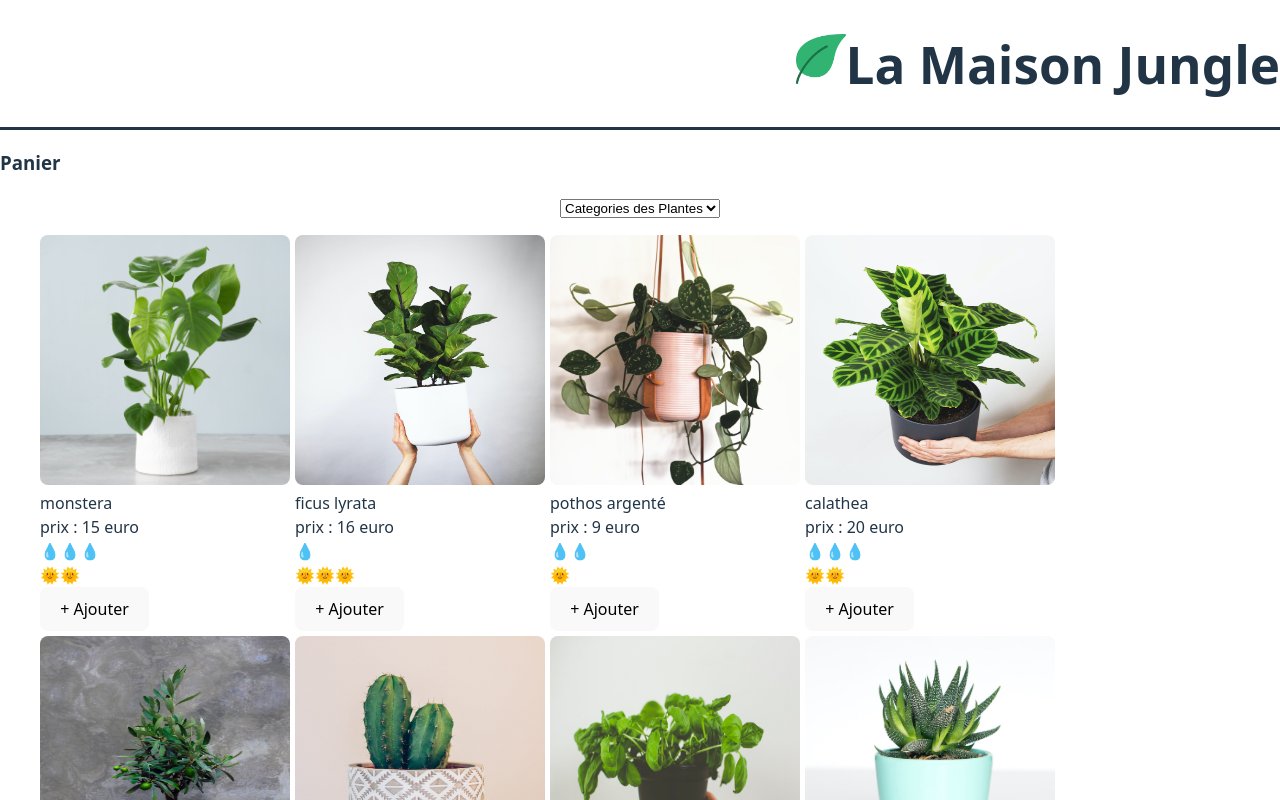
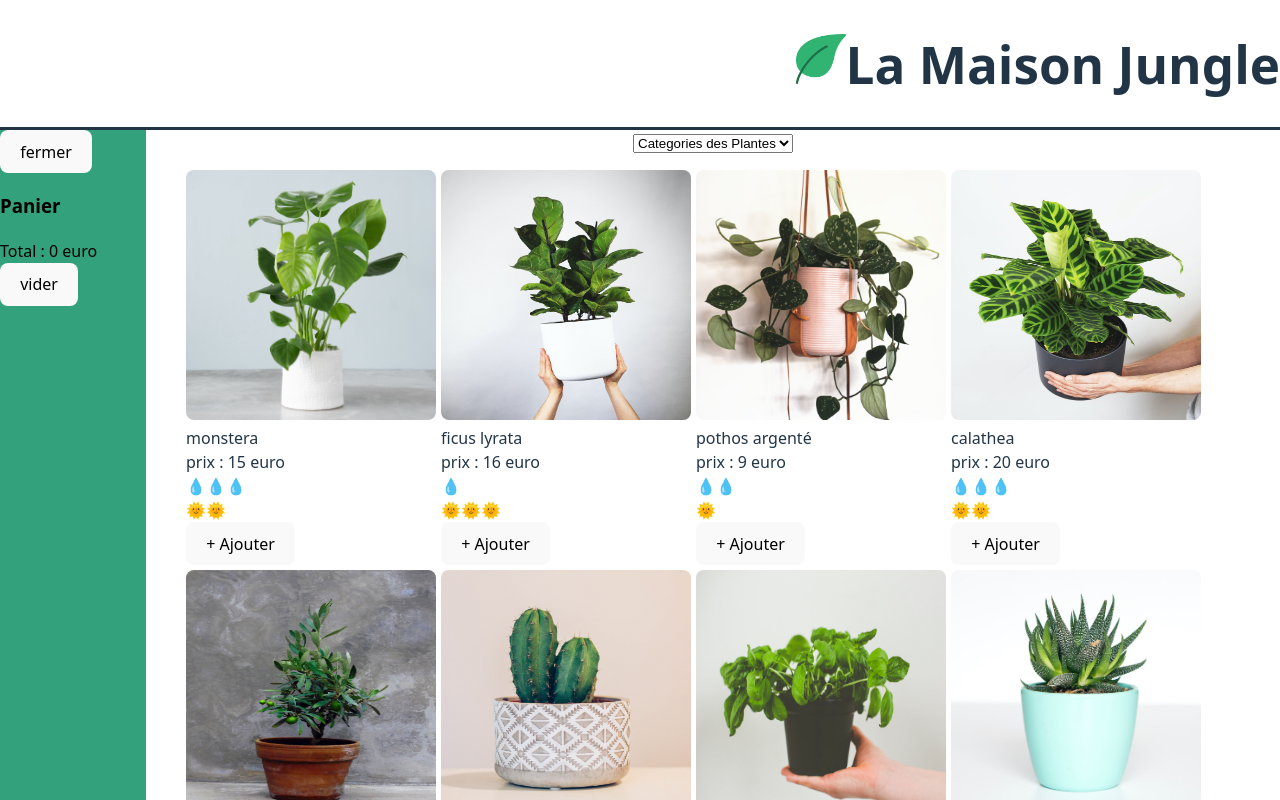
Before and after one commit to Tanjona-Dev/La-Maison-Jungle2-, a React (Vite) app: page / in a window 1280 px wide. Shown: the top 800 px of the page. Built offline with nearby package versions, Linux system fonts and the light colour scheme.

Commit message:
Categorie et Panier mise a jours et marche bien

```diff
--- a/src/App.css
+++ /dev/null
@@ -1,41 +0,0 @@
-#root {
-  max-width: 1280px;
-  padding: 2rem;
-  text-align: center;
-}
-
-.logo {
-  height: 6em;
-  padding: 1.5em;
-  will-change: filter;
-  transition: filter 300ms;
-}
-.logo:hover {
-  filter: drop-shadow(0 0 2em #646cffaa);
-}
-.logo.react:hover {
-  filter: drop-shadow(0 0 2em #61dafbaa);
-}
-
-@keyframes logo-spin {
-  from {
-    transform: rotate(0deg);
-  }
-  to {
-    transform: rotate(360deg);
-  }
-}
-
-@media (prefers-reduced-motion: no-preference) {
-  a:nth-of-type(2) .logo {
-    animation: logo-spin infinite 20s linear;
-  }
-}
-
-.card {
-  padding: 2em;
-}
-
-.read-the-docs {
-  color: #888;
-}
--- a/src/App.jsx
+++ b/src/App.jsx
@@ -1,16 +1,19 @@
 import { useState } from "react";
 import Banner from "./Components/Banner";
 import Shopping from "./Components/Shopping";
-import Panier from './Components/Cart'
-
+import Panier from "./Components/Cart";
+import "./Style/App.css"
 function App() {
   const [cart, setCart] = useState([]);
   return (
-    <>
+    <div >
       <Banner />
-      < Panier cart={cart} setCart={setCart} />
+      <div className="flexBody">
+      <Panier cart={cart} setCart={setCart} />
       <Shopping cart={cart} setCart={setCart} />
-    </>
+      </div>
+
+    </div>
   );
 }
 
--- a/src/Components/Cart.jsx
+++ b/src/Components/Cart.jsx
@@ -1,6 +1,12 @@
+import '../Style/Panier.css'
+import { useState } from 'react';
+
 function Panier({cart, setCart}) {
-  return (
-    <div>
+    const [isOpen, setIsOpen] = useState(true)
+    const Total = cart.reduce((acc, plant)=> acc + plant.amount * plant.price,0)
+  return isOpen ? (
+    <div className='panier'>
+        <button onClick={()=> setIsOpen(false)}>fermer</button>
       <h3>Panier</h3>
       <ul>
         {cart.map(({name, price, amount},index)=> <li key={index}>
@@ -11,7 +17,12 @@ function Panier({cart, setCart}) {
             Prix : {price} euro
         </li>)}
       </ul>
+      <span>Total : {Total} euro</span>
+      <button onClick={()=>setCart([])}>vider</button>
     </div>
-  );
+
+  ) : (
+    <button onClick={()=>setIsOpen(true)}>Ouvrir le Panier</button>
+  )
 }
 export default Panier;
--- /dev/null
+++ b/src/Style/App.css
@@ -0,0 +1,3 @@
+.flexBody{
+  display: flex;
+}
--- /dev/null
+++ b/src/Style/Panier.css
@@ -0,0 +1,5 @@
+.panier{
+    background-color: rgb(51, 161, 124);
+    color: black;
+    width: 300px;
+}
```
